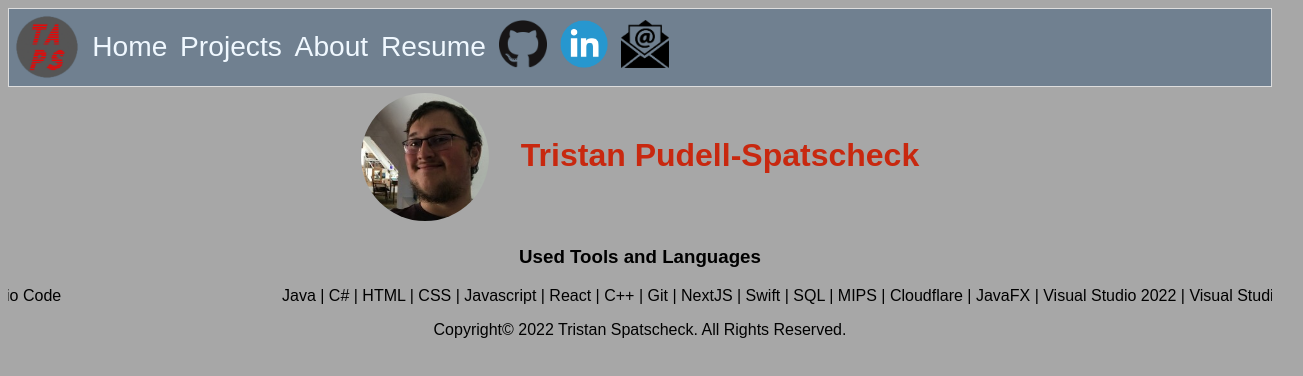
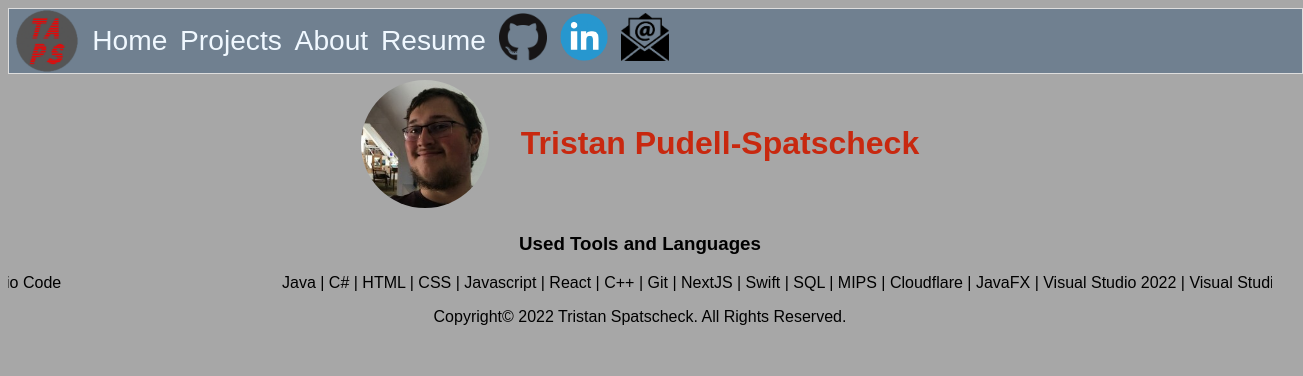
Before and after one commit to tapscodes/tapscodes.github.io, a Next.js app: page / in a window 1280 px wide. Shown: the top 376 px of the page, 1303 px wide, since content can reach past the window. Built offline with nearby package versions, Linux system fonts and the light colour scheme.

Commit message:
Added height and witdth to navbar

```diff
--- a/styles/globals.css
+++ b/styles/globals.css
@@ -15,6 +15,8 @@ body{
   align-items: center;
   background-color: rgb(112,128,144);
   border: .01vw solid #ddd;
+  width: 100vw;
+  height: 4vw;
 }
 .navbar a{ /*Links*/
   color:aliceblue;
```
